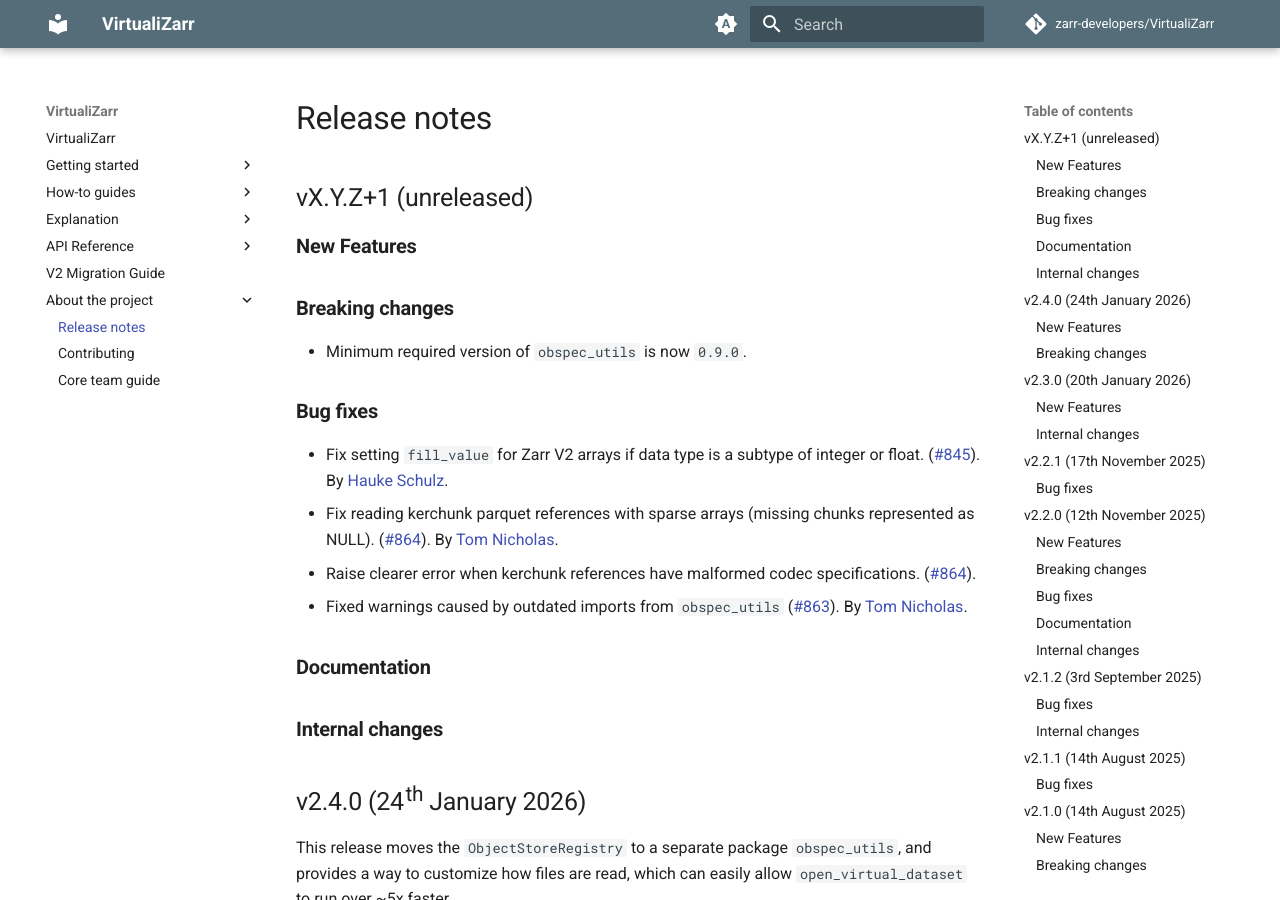
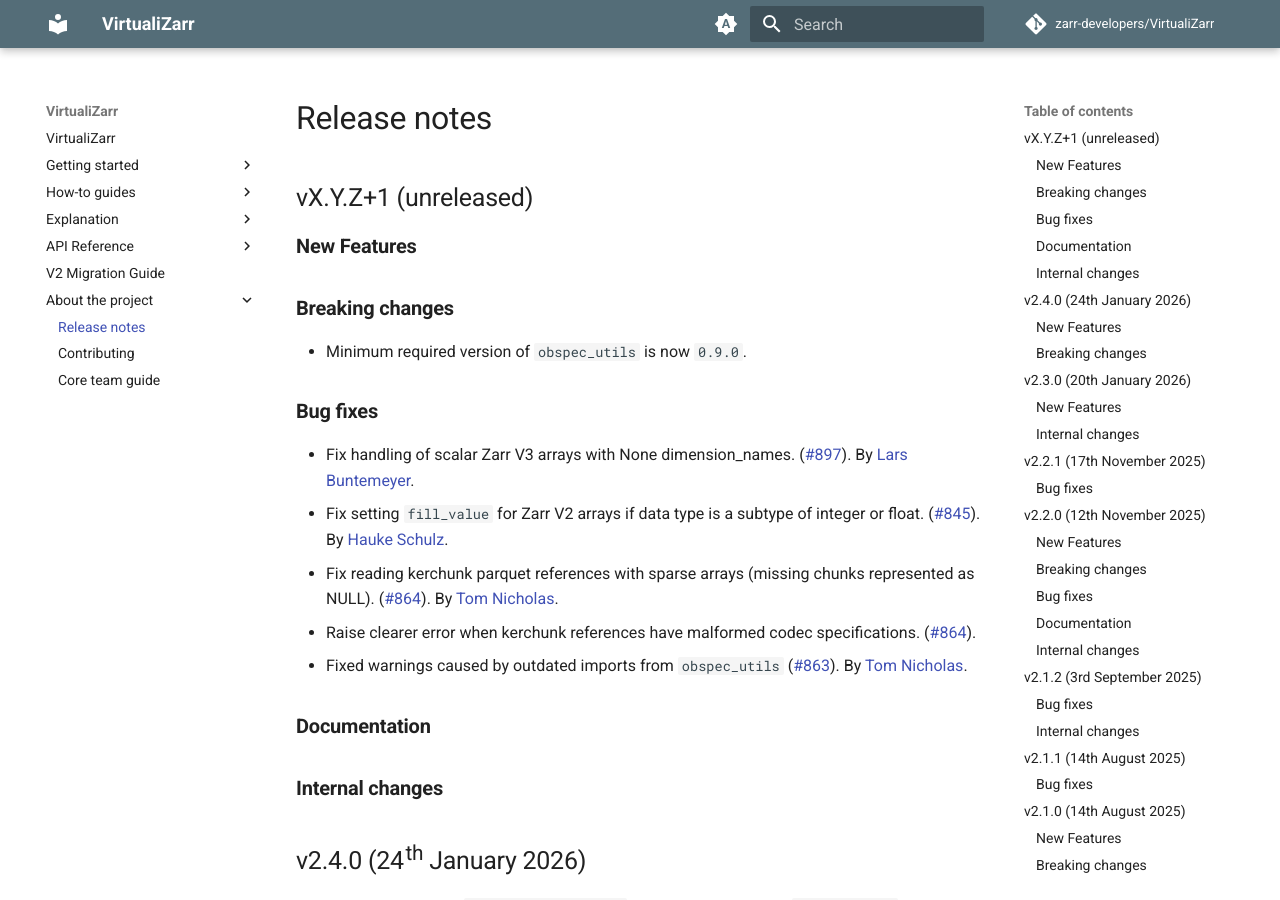
Before and after one commit to zarr-developers/VirtualiZarr, an MkDocs documentation site: the page built from docs/releases.md, in a window 1280 px wide and 900 px high. Built offline with MkDocs 1.6.1 and Material for MkDocs 9.7.7, drawn with Linux system fonts in a browser that asks for light colours; comment, search, counter and statistics services are not loaded; the version menu is left out.

Commit message:
update releases.md

```diff
--- a/docs/releases.md
+++ b/docs/releases.md
@@ -10,6 +10,9 @@
 
 ### Bug fixes
 
+- Fix handling of scalar Zarr V3 arrays with None dimension_names.
+  ([#897](https://github.com/zarr-developers/VirtualiZarr/pull/897)).
+  By [Lars Buntemeyer](https://github.com/larsbuntemeyer).
 - Fix setting `fill_value` for Zarr V2 arrays if data type is a subtype of integer or float.
   ([#845](https://github.com/zarr-developers/VirtualiZarr/pull/845)).
   By [Hauke Schulz](https://github.com/observingClouds).
```
